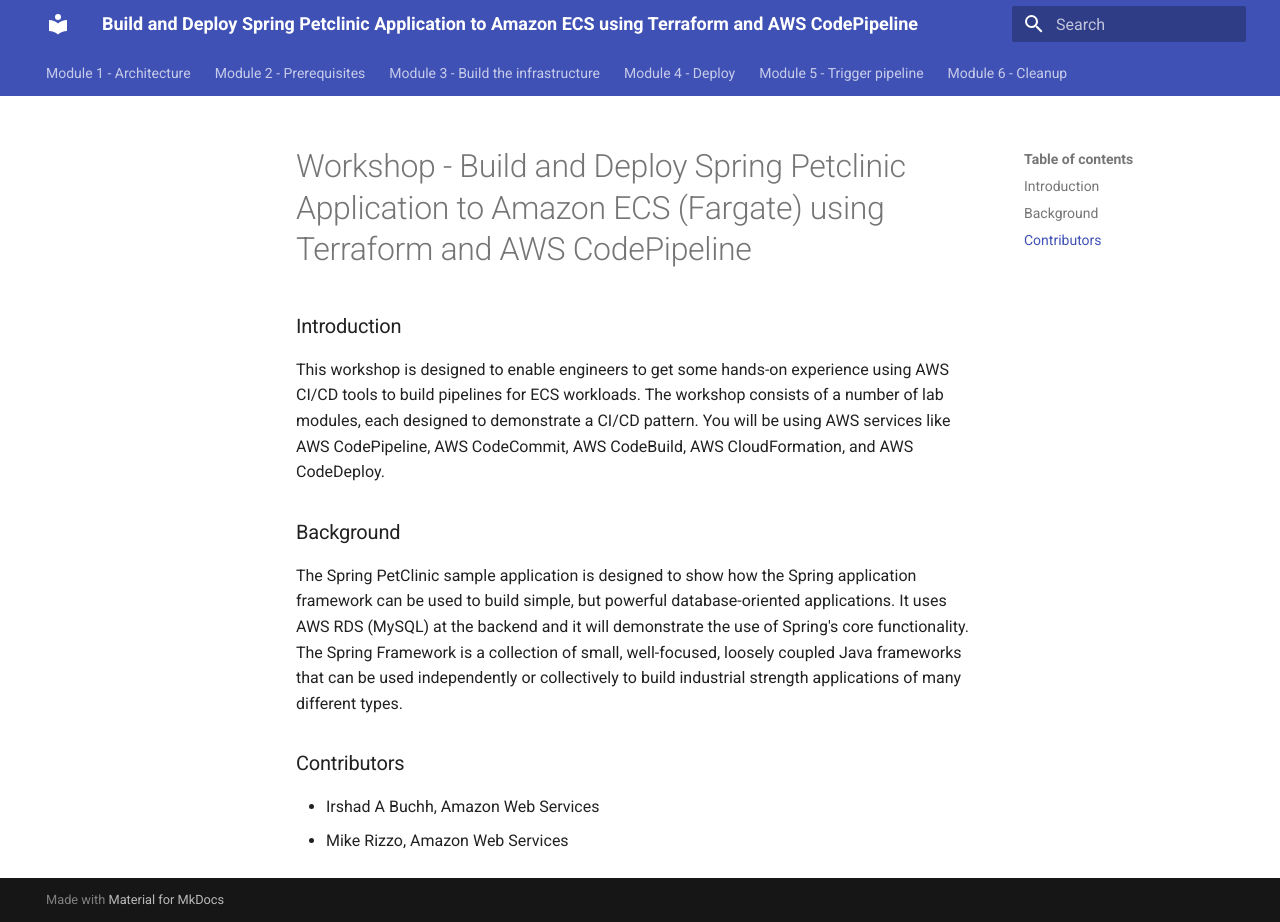
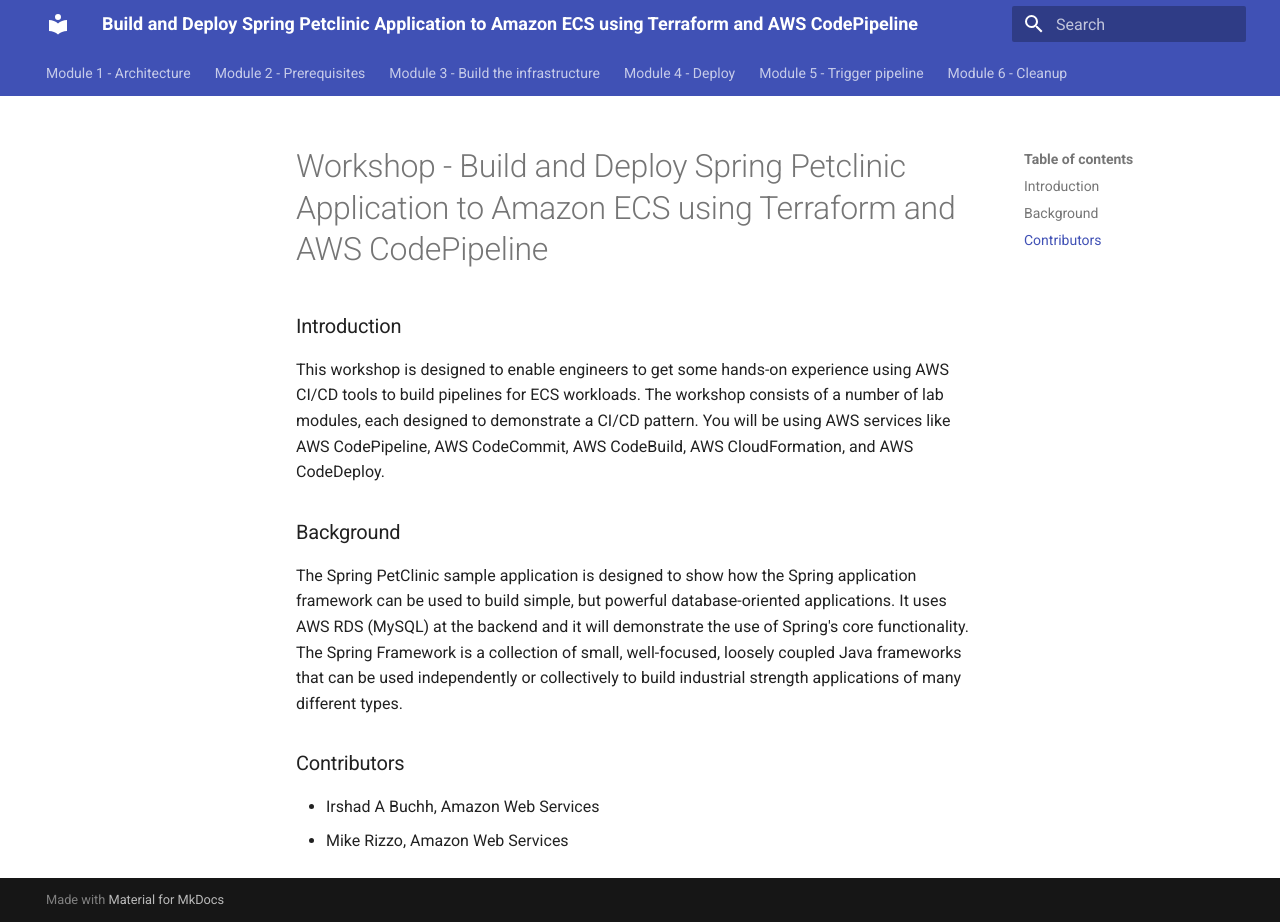
Before and after one commit to aws-samples/aws-ecs-cicd-terraform, an MkDocs documentation site: the page built from docs/index.md, in a window 1280 px wide and 922 px high. Built offline with MkDocs 1.6.1 and Material for MkDocs 9.7.7, drawn with Linux system fonts in a browser that asks for light colours; some web fonts are replaced.

Commit message:
Update index.md

```diff
--- a/docs/index.md
+++ b/docs/index.md
@@ -1,4 +1,4 @@
-# Workshop - Build and Deploy Spring Petclinic Application to Amazon ECS (Fargate) using Terraform and AWS CodePipeline
+# Workshop - Build and Deploy Spring Petclinic Application to Amazon ECS using Terraform and AWS CodePipeline
 
 ### Introduction
 This workshop is designed to enable engineers to get some hands-on experience using AWS CI/CD tools to build pipelines for ECS workloads. The workshop consists of a number of lab modules, each designed to demonstrate a CI/CD pattern. You will be using AWS services like AWS CodePipeline, AWS CodeCommit, AWS CodeBuild, AWS CloudFormation, and AWS CodeDeploy.
```
